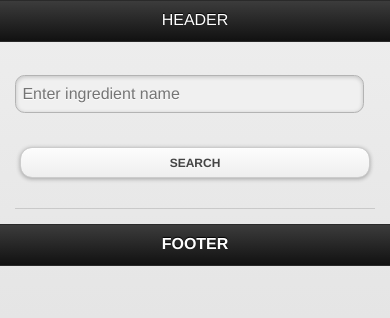
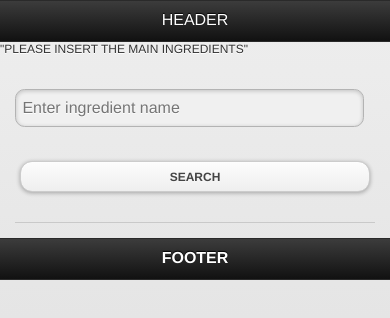
Before and after one commit to mnthaqif/ezCook, a plain HTML site: page insertingredient.html in a window 390 px wide. Drawn offline with Linux system fonts and the light colour scheme; some packages are replaced by stand-ins of ours.

Commit message:
Last Submit

```diff
--- a/insertingredient.html
+++ b/insertingredient.html
@@ -18,6 +18,7 @@
   <div data-role="header">
     <h1>Header</h1>
   </div>
+   <div>"Please insert the main ingredients"</div>
   <div data-role="content">
     <div data-role="fieldcontain">
       <form name="form1" action ="#">
```
Also changed, not shown: 1 other file.
